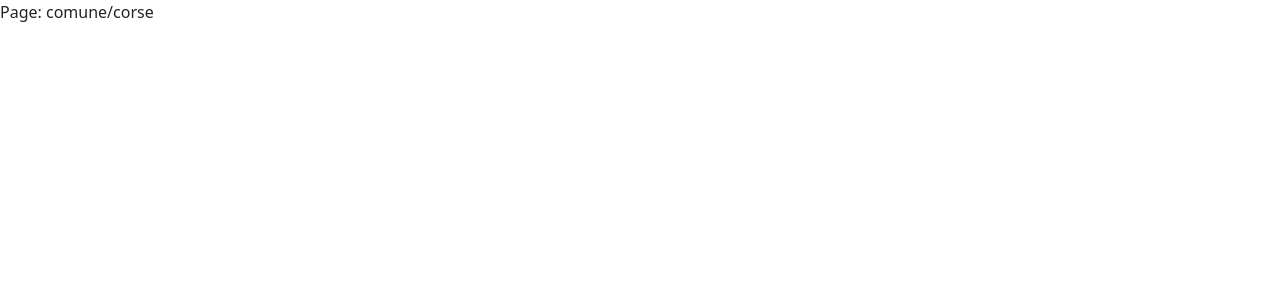
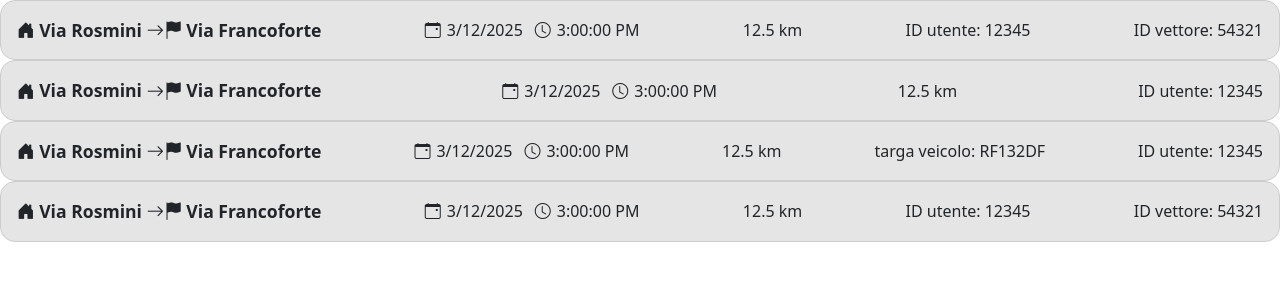
Before and after one commit to RiccardoC20/AutonoMi, a Nuxt app: page /comune/corse in a window 1280 px wide. Shown: the top 300 px of the page. Built offline with nearby package versions, Linux system fonts and the light colour scheme.

Commit message:
creazione componente singola corsa con tutti i dati necessari

```diff
--- /dev/null
+++ b/app/components/Corsa.vue
@@ -0,0 +1,72 @@
+<template>
+  <div class="tuple-card">
+    <span class="location">
+        <i class="bi bi-house-door-fill"></i>
+          {{ partenza }}
+      <i class="bi bi-arrow-right"></i>
+        <i class="bi bi-flag-fill"></i>
+          {{ arrivo }}
+    </span>
+    <div class="time-info">
+      <span class="item">
+        <i class="bi bi-calendar-event"></i>
+        {{ data.toLocaleDateString() }}
+      </span>
+
+      <span class="item">
+        <i class="bi bi-clock"></i>
+        {{ data.toLocaleTimeString() }}
+      </span>
+    </div>
+    <span>
+      {{ stimaKm }} km
+    </span>
+    <span v-for="e in extra">
+      {{ e.label }}:  {{ e.Number }}
+    </span>
+  </div>
+</template>
+
+<style scoped>
+.tuple-card {
+  width: 100%;
+  padding: 1rem;
+  justify-content: space-between;
+  align-items: center;
+  border: 1.5px solid #ccc;
+  background: #e5e5e5;
+  border-radius: 15px;
+  display: flex;
+  padding: 1rem;
+}
+
+.location {
+  font-weight: bold;
+  font-size: 1.1rem;
+}
+
+.time-info {
+  display: flex;
+  gap: 12px;
+}
+
+.item {
+  display: flex;
+  align-items: center;
+  gap: 6px;
+}
+</style>
+
+<script>
+  export default {
+    name: "Corsa",
+    props:{
+      partenza: String,
+      arrivo: String,
+      data: Date,
+      stimaKm: Number,
+      extra: Array
+    }
+  }
+
+</script>
--- a/app/pages/comune/corse.vue
+++ b/app/pages/comune/corse.vue
@@ -1,8 +1,50 @@
-<script setup lang="ts"></script>
+<script setup lang="ts">
+import Corsa from '~/components/Corsa.vue';
+const extra1 =[
+  {label: "ID utente", Number: "12345"},
+  {label: "ID vettore", Number: "54321"}
+]
+const extra2 =[
+  {label: "ID utente", Number: "12345"},
+]
+const extra3 =[
+  {label: "targa veicolo", Number: "RF132DF"},
+  {label: "ID utente", Number: "12345"}
+]
+</script>
 
 <template>
   <div>
-    Page: comune/corse
+    <Corsa
+      partenza="Via Rosmini"
+      arrivo="Via Francoforte"
+      :data="new Date('2025-03-12T15:00')"
+      :stimaKm="12.5"
+      :extra="extra1" />
+  </div>
+  <div>
+    <Corsa
+      partenza="Via Rosmini"
+      arrivo="Via Francoforte"
+      :data="new Date('2025-03-12T15:00')"
+      :stimaKm="12.5"
+      :extra="extra2" />
+  </div>
+  <div>
+    <Corsa
+      partenza="Via Rosmini"
+      arrivo="Via Francoforte"
+      :data="new Date('2025-03-12T15:00')"
+      :stimaKm="12.5"
+      :extra="extra3" />
+  </div>
+  <div>
+    <Corsa
+      partenza="Via Rosmini"
+      arrivo="Via Francoforte"
+      :data="new Date('2025-03-12T15:00')"
+      :stimaKm="12.5"
+      :extra="extra1" />
   </div>
 </template>
 
```
